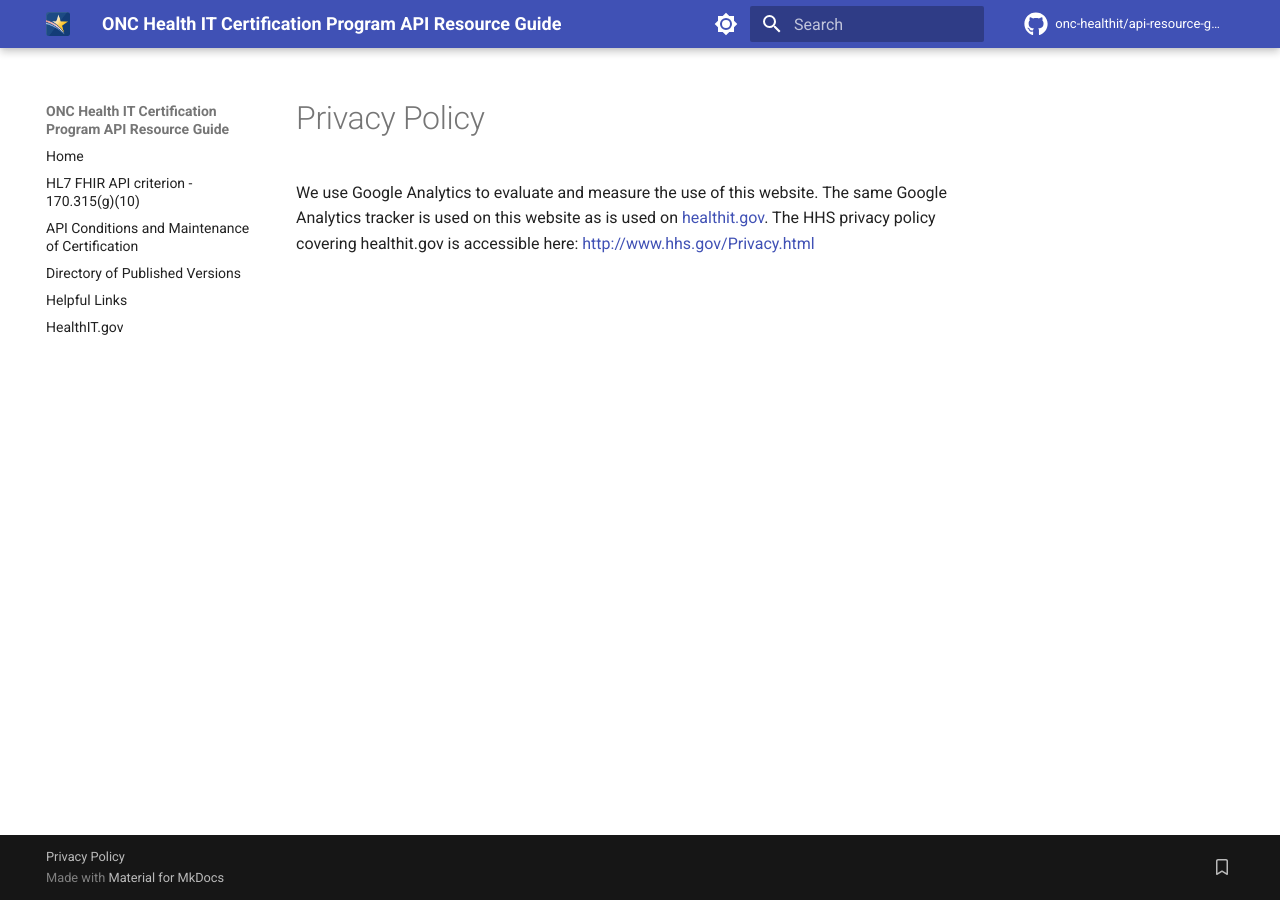
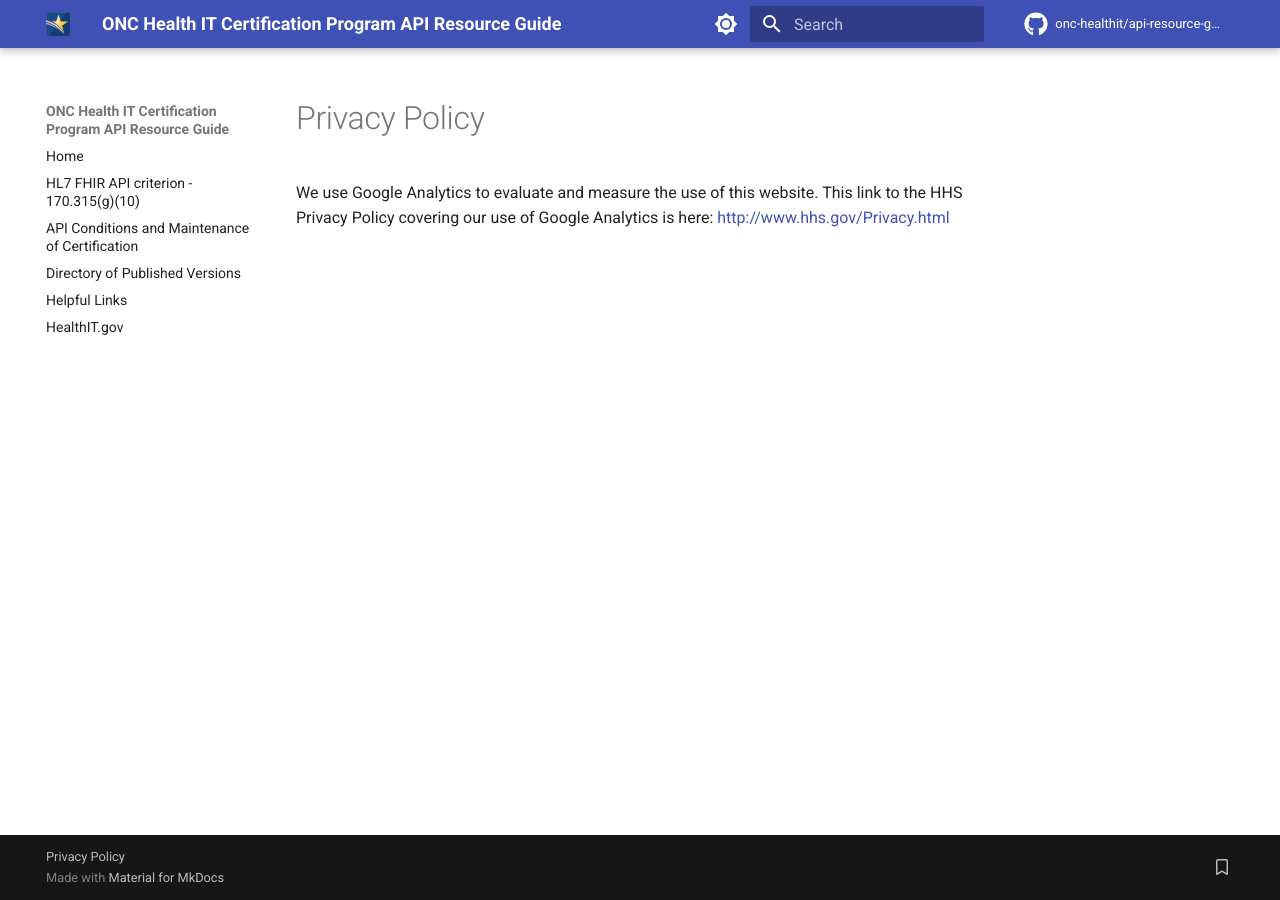
Before and after one commit to onc-healthit/api-resource-guide, an MkDocs documentation site: the page built from docs/privacy-policy.md, in a window 1280 px wide. Built offline with MkDocs 1.6.1 and Material for MkDocs 9.7.7, drawn with Linux system fonts in a browser that asks for light colours; comment, search, counter and statistics services are not loaded; the version menu is left out.

Commit message:
update privacy policy

```diff
--- a/docs/privacy-policy.md
+++ b/docs/privacy-policy.md
@@ -1,3 +1,3 @@
 # Privacy Policy
 
-We use Google Analytics to evaluate and measure the use of this website. The same Google Analytics tracker is used on this website as is used on <a target = "_blank" href = "https://www.healthit.gov/">healthit.gov</a>. The HHS privacy policy covering healthit.gov is accessible here: <a target = "_blank" href = "http://www.hhs.gov/Privacy.html">http://www.hhs.gov/Privacy.html</a>
+We use Google Analytics to evaluate and measure the use of this website. This link to the HHS Privacy Policy covering our use of Google Analytics is here: <a target = "_blank" href = "http://www.hhs.gov/Privacy.html">http://www.hhs.gov/Privacy.html</a>
```
